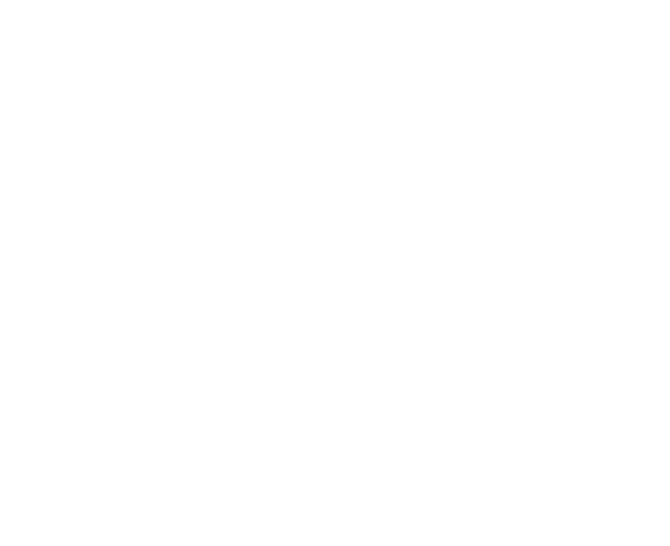
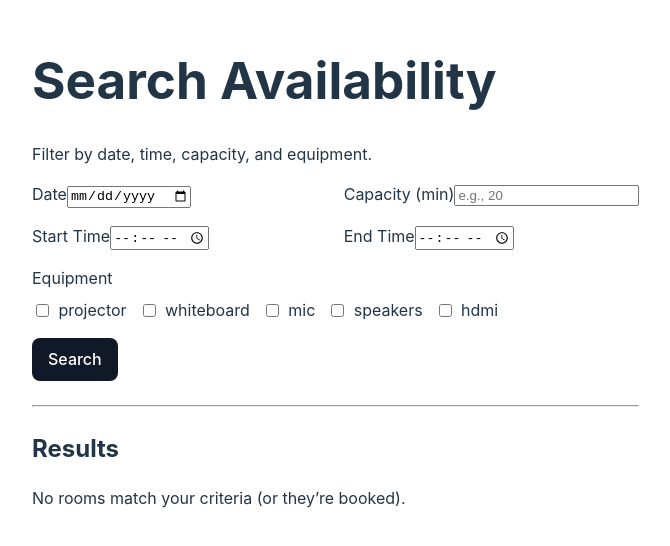
Before and after one commit to SawaabA/HawkSpace, a React (Vite) app in the folder web/: page /search in a window 1280 px wide. Before the commit this address had no page. Shown: the part 128-674 px from the top of the page, without its empty margins (0-670 px from the left). Built offline with nearby package versions, Linux system fonts and the light colour scheme.

Commit message:
added a searechavability
note that i integrated the firebase already need to update //areas

```diff
--- a/web/src/App.jsx
+++ b/web/src/App.jsx
@@ -1,16 +1,15 @@
 import { Routes, Route, Link } from "react-router-dom";
-import RequestBooking from "./pages/RequestBooking.jsx";
+import SearchAvailability from "./pages/SearchAvailability.jsx";
+import RequestBooking from "./pages/RequestBooking.jsx"; // if you created it earlier
 
 function Home() {
   return (
-    <div style={{ padding: "2rem", fontFamily: "Arial" }}>
+    <div style={{ padding: "2rem" }}>
       <h1>HawkSpace</h1>
-      <p>Welcome! Use the button below to request a room booking.</p>
-      <Link to="/request-booking"
-            style={{ background: "#111827", color: "#fff",
-                     padding: "0.6rem 1rem", borderRadius: 6, textDecoration: "none" }}>
-        Request Booking
-      </Link>
+      <div style={{ display: "flex", gap: "1rem" }}>
+        <Link to="/search" style={{ textDecoration: "none" }}>Search Availability</Link>
+        <Link to="/request-booking" style={{ textDecoration: "none" }}>Request Booking</Link>
+      </div>
     </div>
   );
 }
@@ -19,6 +18,7 @@ export default function App() {
   return (
     <Routes>
       <Route path="/" element={<Home />} />
+      <Route path="/search" element={<SearchAvailability />} />
       <Route path="/request-booking" element={<RequestBooking />} />
     </Routes>
   );
--- /dev/null
+++ b/web/src/pages/SearchAvailability.jsx
@@ -0,0 +1,226 @@
+import { useEffect, useMemo, useState } from "react";
+import { db } from "../firebase";
+import {
+  collection, getDocs, query, where,
+} from "firebase/firestore";
+
+const EQUIPMENT_OPTIONS = ["projector", "whiteboard", "mic", "speakers", "hdmi"];
+
+export default function SearchAvailability() {
+  const [date, setDate] = useState("");
+  const [startTime, setStartTime] = useState("");
+  const [endTime, setEndTime] = useState("");
+  const [capacity, setCapacity] = useState("");
+  const [requiredEquip, setRequiredEquip] = useState([]);
+  const [loading, setLoading] = useState(false);
+  const [rooms, setRooms] = useState([]);
+  const [results, setResults] = useState([]);
+
+  const validTimeWindow = useMemo(() => {
+    if (!startTime || !endTime) return false;
+    return endTime > startTime;
+  }, [startTime, endTime]);
+
+  const toggleEquip = (item) => {
+    setRequiredEquip((prev) =>
+      prev.includes(item) ? prev.filter((x) => x !== item) : [...prev, item]
+    );
+  };
+
+  const handleSearch = async (e) => {
+    e?.preventDefault?.();
+    if (!date || !startTime || !endTime) {
+      alert("Pick date, start, and end time.");
+      return;
+    }
+    if (!validTimeWindow) {
+      alert("End time must be later than start time.");
+      return;
+    }
+
+    setLoading(true);
+    try {
+      // 1) Get candidate rooms (capacity + active). We’ll filter equipment client-side.
+      const roomsRef = collection(db, "rooms");
+      const capNum = Number(capacity || 0);
+      const qRooms =
+        capNum > 0
+          ? query(roomsRef, where("active", "==", true), where("capacity", ">=", capNum))
+          : query(roomsRef, where("active", "==", true));
+
+      const snap = await getDocs(qRooms);
+      const candidates = snap.docs.map((d) => ({ id: d.id, ...d.data() }));
+
+      // 2) Filter by required equipment on the client (all required must be present).
+      const equipFiltered = requiredEquip.length
+        ? candidates.filter((r) =>
+            Array.isArray(r.equipment) &&
+            requiredEquip.every((eq) => r.equipment.includes(eq))
+          )
+        : candidates;
+
+      // 3) Load bookings for selected date and filter for overlap.
+      // Overlap rule: (booking.start < endTime) && (booking.end > startTime)
+      // We’ll pull all bookings for the date once, then filter by room.
+      const bookingsRef = collection(db, "bookings");
+      const qBookings = query(bookingsRef, where("date", "==", date));
+      const bSnap = await getDocs(qBookings);
+      const bookings = bSnap.docs.map((d) => ({ id: d.id, ...d.data() }));
+
+      const overlappingByRoom = new Map();
+      for (const b of bookings) {
+        const overlaps = b.startTime < endTime && b.endTime > startTime;
+        if (overlaps) {
+          const arr = overlappingByRoom.get(b.roomId) || [];
+          arr.push(b);
+          overlappingByRoom.set(b.roomId, arr);
+        }
+      }
+
+      // 4) Available rooms = equipFiltered minus rooms with overlap.
+      const available = equipFiltered.filter((r) => !overlappingByRoom.has(r.id));
+
+      setRooms(equipFiltered);
+      setResults(available);
+    } catch (err) {
+      console.error(err);
+      alert("Search failed. Check console for details.");
+    } finally {
+      setLoading(false);
+    }
+  };
+
+  useEffect(() => {
+    // auto-run when all key fields are filled & valid
+    if (date && startTime && endTime && validTimeWindow) {
+      handleSearch();
+    }
+    // eslint-disable-next-line react-hooks/exhaustive-deps
+  }, [date, startTime, endTime, capacity, requiredEquip.join("|")]);
+
+  return (
+    <div style={{ padding: "2rem", fontFamily: "Inter, system-ui, Arial" }}>
+      <h1>Search Availability</h1>
+      <p>Filter by date, time, capacity, and equipment.</p>
+
+      <form
+        onSubmit={handleSearch}
+        style={{ display: "grid", gap: "1rem", maxWidth: 700, gridTemplateColumns: "1fr 1fr" }}
+      >
+        <div>
+          <label>Date</label>
+          <input type="date" value={date} onChange={(e) => setDate(e.target.value)} />
+        </div>
+
+        <div>
+          <label>Capacity (min)</label>
+          <input
+            type="number"
+            min={0}
+            placeholder="e.g., 20"
+            value={capacity}
+            onChange={(e) => setCapacity(e.target.value)}
+          />
+        </div>
+
+        <div>
+          <label>Start Time</label>
+          <input type="time" value={startTime} onChange={(e) => setStartTime(e.target.value)} />
+        </div>
+
+        <div>
+          <label>End Time</label>
+          <input type="time" value={endTime} onChange={(e) => setEndTime(e.target.value)} />
+        </div>
+
+        <div style={{ gridColumn: "1 / -1" }}>
+          <label>Equipment</label>
+          <div style={{ display: "flex", gap: ".75rem", flexWrap: "wrap", marginTop: ".5rem" }}>
+            {EQUIPMENT_OPTIONS.map((eq) => (
+              <label key={eq} style={{ display: "inline-flex", gap: ".4rem", alignItems: "center" }}>
+                <input
+                  type="checkbox"
+                  checked={requiredEquip.includes(eq)}
+                  onChange={() => toggleEquip(eq)}
+                />
+                {eq}
+              </label>
+            ))}
+          </div>
+        </div>
+
+        <div style={{ gridColumn: "1 / -1" }}>
+          <button
+            type="submit"
+            disabled={loading}
+            style={{
+              background: "#111827",
+              color: "#fff",
+              padding: ".7rem 1rem",
+              border: "none",
+              borderRadius: 8,
+              cursor: "pointer",
+            }}
+          >
+            {loading ? "Searching..." : "Search"}
+          </button>
+          {!validTimeWindow && startTime && endTime && (
+            <div style={{ color: "#b91c1c", marginTop: ".5rem" }}>
+              End time must be after start time.
+            </div>
+          )}
+        </div>
+      </form>
+
+      <hr style={{ margin: "1.5rem 0" }} />
+
+      <h2>Results</h2>
+      {results.length === 0 ? (
+        <p>No rooms match your criteria (or they’re booked).</p>
+      ) : (
+        <ul style={{ display: "grid", gap: ".75rem", paddingLeft: 0, listStyle: "none" }}>
+          {results.map((r) => (
+            <li
+              key={r.id}
+              style={{
+                border: "1px solid #e5e7eb",
+                borderRadius: 10,
+                padding: "1rem",
+                background: "#fafafa",
+              }}
+            >
+              <div style={{ display: "flex", justifyContent: "space-between", gap: "1rem" }}>
+                <div>
+                  <h3 style={{ margin: 0 }}>{r.name || r.id}</h3>
+                  <div>Capacity: {r.capacity ?? "—"}</div>
+                  <div>Equipment: {Array.isArray(r.equipment) ? r.equipment.join(", ") : "—"}</div>
+                </div>
+                <button
+                  style={{
+                    alignSelf: "center",
+                    background: "#3b82f6",
+                    color: "white",
+                    border: "none",
+                    padding: ".5rem .9rem",
+                    borderRadius: 8,
+                    cursor: "pointer",
+                  }}
+                  onClick={() => alert(`Proceed to request booking for ${r.name || r.id}`)}
+                >
+                  Request Booking
+                </button>
+              </div>
+            </li>
+          ))}
+        </ul>
+      )}
+
+      {/* Optional: show how many rooms match equipment/capacity before time filter */}
+      {rooms.length > results.length && (
+        <p style={{ color: "#6b7280" }}>
+          {rooms.length - results.length} room(s) filtered out due to time conflict.
+        </p>
+      )}
+    </div>
+  );
+}
```
